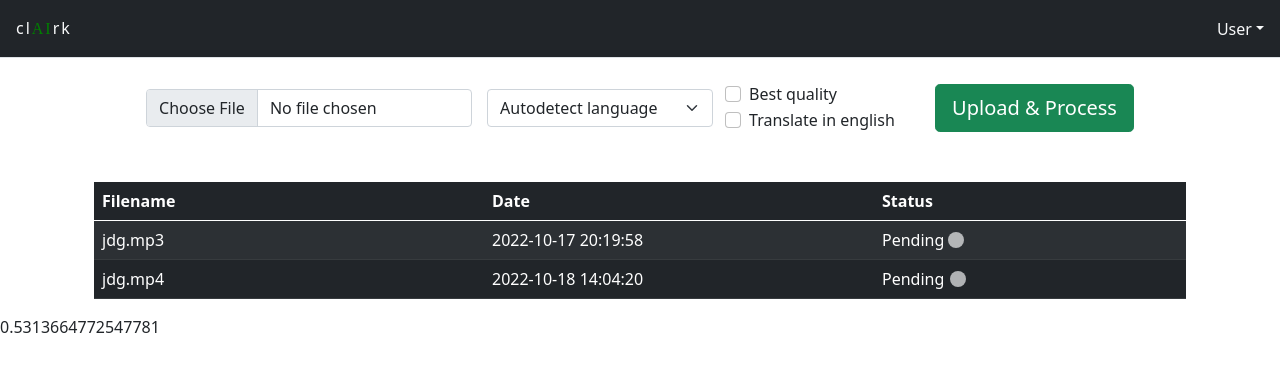
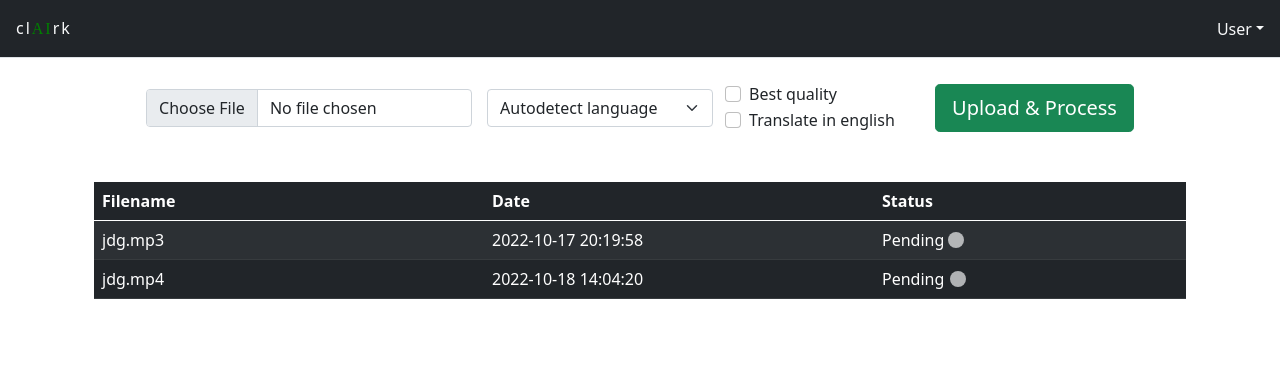
Before and after one commit to VoxFurem/voxfurem.github.io, a plain HTML site: page clairk/home.html in a window 1280 px wide. Drawn offline with nearby package versions, Linux system fonts and the light colour scheme.

Commit message:
Remove the p with the random

```diff
--- a/clairk/home.html
+++ b/clairk/home.html
@@ -101,9 +101,7 @@
 				</table>
 			</div>
 		</div>
-		<p></p>
 		<script type="text/javascript">
-			$('p').append(Math.random());
 
 			window.addEventListener('beforeunload', (event) => {
 			  // Cancel the event as stated by the standard.
```
